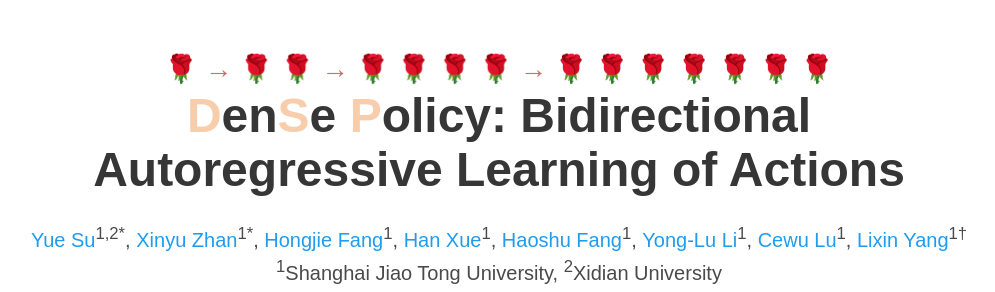
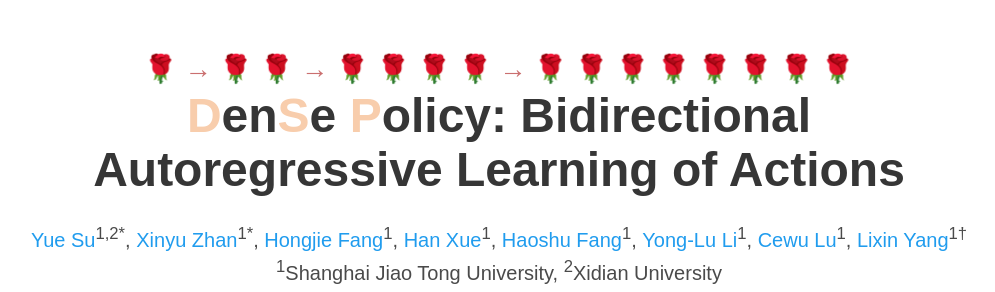
Before and after one commit to Selen-Suyue/DspNet, a plain HTML site: page index.html in a window 1280 px wide. Shown: the top 292 px of the page, without its empty margins (141-1136 px from the left). Drawn offline with nearby package versions, Linux system fonts and the light colour scheme; some icons are missing; a web font is replaced by a local one.

Commit message:
Update index.html

```diff
--- a/index.html
+++ b/index.html
@@ -51,7 +51,7 @@
                 style="color: #CA6F6F;">&#8594;</span>
               &#x1F339; &#x1F339; &#x1F339; &#x1F339;
               <span style="color: #CA6F6F;">&#8594;</span> &#x1F339; &#x1F339; &#x1F339; &#x1F339; &#x1F339; &#x1F339;
-              &#x1F339;
+              &#x1F339; &#x1F339;
             </span>
             <br />
             <h1 class="title is-1 publication-title">
```
